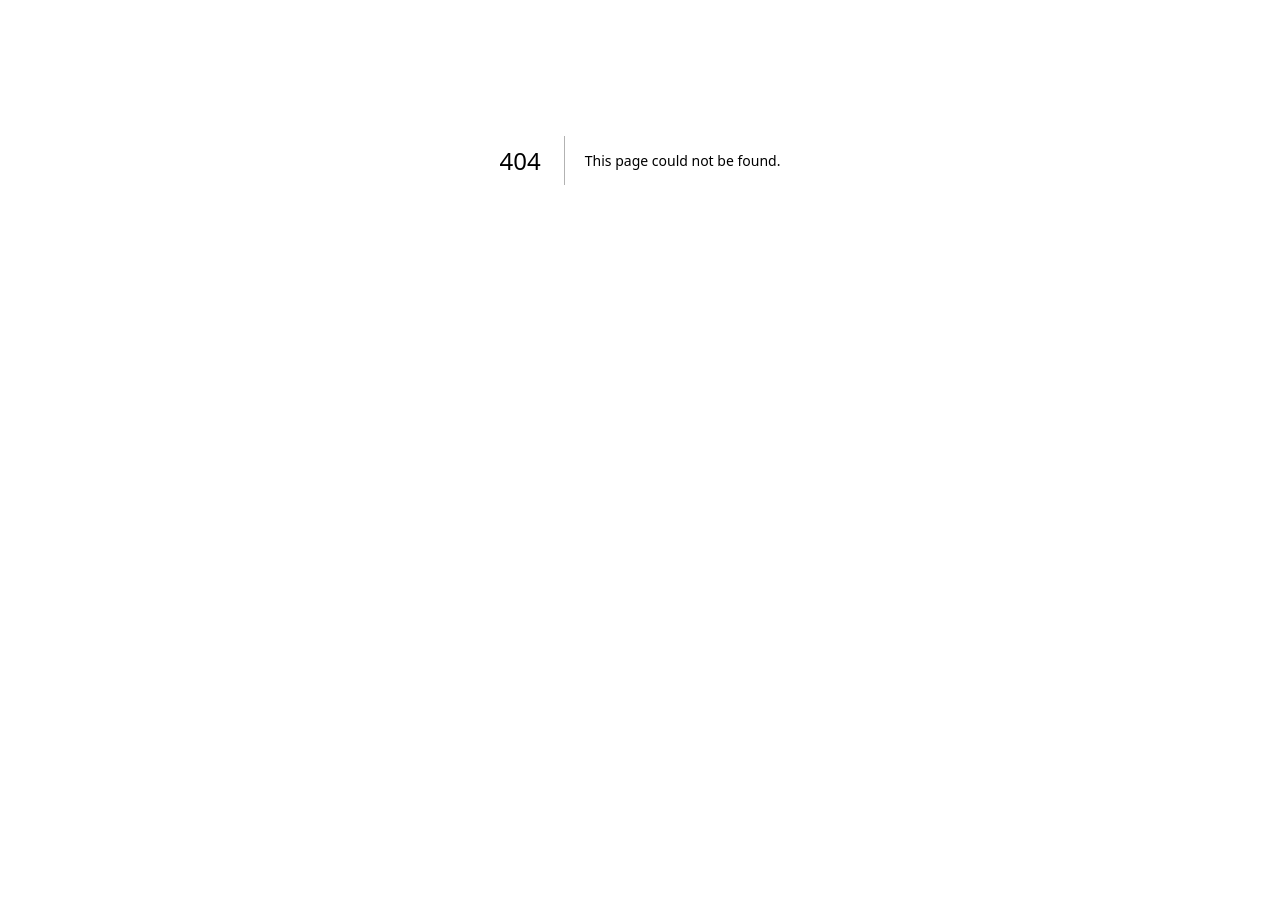
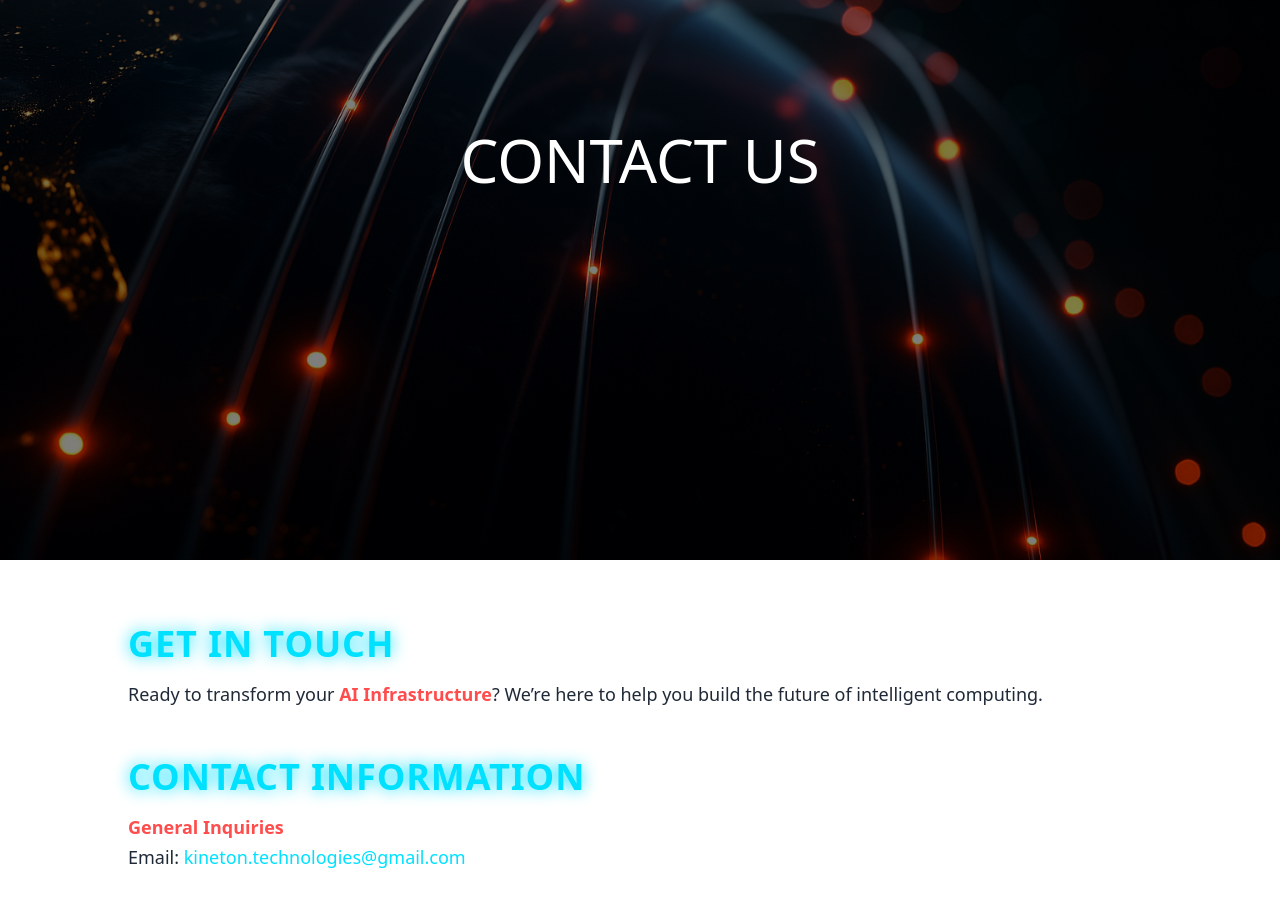
Before and after one commit to ViraajG05/kineton-website-new, a Next.js app: page /contact in a window 1280 px wide. Before the commit this address had no page. Shown: the part 240-1146 px from the top of the page. Before the commit the page ends 800 px from the top, so only its background shows below. Built offline with nearby package versions, Linux system fonts and the light colour scheme.

Commit message:
added contact us page

```diff
--- /dev/null
+++ b/app/contact/page.tsx
@@ -0,0 +1,173 @@
+import Image from "next/image";
+import Header from "@/components/Header";
+import Footer from "@/components/Footer";
+
+export default function Contact() {
+  return (
+    <main className="min-h-screen bg-white dark:bg-black transition-colors duration-300">
+      <Header />
+
+      {/* Hero Section */}
+      <section
+        className="relative w-full h-screen flex items-center justify-center text-center"
+        style={{
+          backgroundImage: "url('/contact.png')",
+          backgroundSize: "cover",
+          backgroundPosition: "center",
+          backgroundRepeat: "no-repeat",
+        }}
+      >
+
+        {/* Dark overlay so it looks same in light/dark mode */}
+        <div className="absolute inset-0 bg-black/50" />
+        {/* Content */}
+        <h1 className="relative z-10 text-white font-roboto text-4xl md:text-6xl">
+          CONTACT US
+        </h1>
+      </section>
+
+      {/* Get in Touch */}
+      <section className="w-full px-6 py-16 bg-white dark:bg-black transition-colors duration-300">
+        <div className="max-w-5xl mx-auto space-y-12">
+          {/* Intro */}
+          <div>
+            <h2 className="text-[#00E0FF] text-3xl md:text-4xl font-bold mb-4 tracking-wide drop-shadow-[0_0_8px_#00E0FF]">
+              GET IN TOUCH
+            </h2>
+            <p className="text-gray-800 dark:text-white text-lg leading-relaxed">
+              Ready to transform your{" "}
+              <span className="text-[#FF4C4C] font-semibold">AI Infrastructure</span>?
+              We’re here to help you build the future of intelligent computing.
+            </p>
+          </div>
+
+          {/* Contact Info */}
+          <div>
+            <h2 className="text-[#00E0FF] text-3xl md:text-4xl font-bold mb-4 tracking-wide drop-shadow-[0_0_8px_#00E0FF]">
+              CONTACT INFORMATION
+            </h2>
+            <p className="text-gray-800 dark:text-white text-lg leading-relaxed">
+              <span className="text-[#FF4C4C] font-semibold">General Inquiries</span> <br />
+              Email: <span className="text-[#00E0FF]">kineton.technologies@gmail.com</span>
+            </p>
+          </div>
+        </div>
+      </section>
+
+      {/* Areas of Interest */}
+      <section className="w-full min-h-screen bg-white dark:bg-black flex flex-col items-center justify-center px-6 transition-colors duration-300">
+        <h2 className="font-roboto text-[#00E0FF] text-3xl md:text-4xl font-bold mb-12 text-center">
+          AREAS OF INTEREST
+        </h2>
+
+        <div className="grid grid-cols-1 md:grid-cols-2 gap-8 max-w-5xl w-full">
+          {/* Card Template */}
+          {[
+            {
+              title: "EARLY ACCESS PROGRAM",
+              desc: "Get early access to our edge computing development tools.",
+            },
+            {
+              title: "OEM INTEGRATION",
+              desc: "Custom solutions for robotics, XR, and edge AI deployments.",
+            },
+            {
+              title: "PARTNERSHIP OPPORTUNITY",
+              desc: "Collaborate with us on cutting-edge AI solutions.",
+            },
+            {
+              title: "INVESTMENT & MEDIA",
+              desc: "Press inquiries and investment proposals.",
+            },
+          ].map((item, idx) => (
+            <div
+              key={idx}
+              className="bg-[#f0f4ff] dark:bg-[#061137] text-gray-800 dark:text-white rounded-lg p-6 shadow-lg transition-colors duration-300"
+            >
+              <h3 className="font-roboto text-lg font-bold mb-2">{item.title}</h3>
+              <p className="font-figtree text-sm">{item.desc}</p>
+            </div>
+          ))}
+        </div>
+      </section>
+
+      {/* Contact Form */}
+      <section className="w-full min-h-screen bg-white dark:bg-black flex items-center justify-center px-6 transition-colors duration-300">
+        <div className="w-full max-w-6xl">
+          <h2 className="text-left font-roboto text-[#00E0FF] text-4xl md:text-5xl font-bold mb-12 tracking-wide drop-shadow-[0_0_10px_#00E0FF]">
+            REACH OUT TO US
+          </h2>
+
+          <form className="grid grid-cols-1 md:grid-cols-2 gap-8">
+            {/* Name */}
+            <div>
+              <label className="block text-gray-800 dark:text-white font-medium mb-2">
+                Name <span className="text-red-500">*</span>
+              </label>
+              <input
+                type="text"
+                className="w-full bg-gray-100 dark:bg-[#1A1A1A] text-gray-800 dark:text-white placeholder-gray-500 p-4 rounded-lg border border-transparent focus:outline-none focus:border-[#00E0FF] focus:ring-1 focus:ring-[#00E0FF] transition-colors duration-300"
+              />
+            </div>
+
+            {/* Designation */}
+            <div>
+              <label className="block text-gray-800 dark:text-white font-medium mb-2">
+                Designation <span className="text-red-500">*</span>
+              </label>
+              <input
+                type="text"
+                className="w-full bg-gray-100 dark:bg-[#1A1A1A] text-gray-800 dark:text-white placeholder-gray-500 p-4 rounded-lg border border-transparent focus:outline-none focus:border-[#00E0FF] focus:ring-1 focus:ring-[#00E0FF] transition-colors duration-300"
+              />
+            </div>
+
+            {/* Company Name */}
+            <div>
+              <label className="block text-gray-800 dark:text-white font-medium mb-2">
+                Company Name <span className="text-red-500">*</span>
+              </label>
+              <input
+                type="text"
+                className="w-full bg-gray-100 dark:bg-[#1A1A1A] text-gray-800 dark:text-white placeholder-gray-500 p-4 rounded-lg border border-transparent focus:outline-none focus:border-[#00E0FF] focus:ring-1 focus:ring-[#00E0FF] transition-colors duration-300"
+              />
+            </div>
+
+            {/* Email */}
+            <div>
+              <label className="block text-gray-800 dark:text-white font-medium mb-2">
+                Email ID <span className="text-red-500">*</span>
+              </label>
+              <input
+                type="email"
+                className="w-full bg-gray-100 dark:bg-[#1A1A1A] text-gray-800 dark:text-white placeholder-gray-500 p-4 rounded-lg border border-transparent focus:outline-none focus:border-[#00E0FF] focus:ring-1 focus:ring-[#00E0FF] transition-colors duration-300"
+              />
+            </div>
+
+            {/* Message */}
+            <div className="md:col-span-2">
+              <label className="block text-gray-800 dark:text-white font-medium mb-2">
+                Message
+              </label>
+              <textarea
+                rows={6}
+                className="w-full bg-gray-100 dark:bg-[#1A1A1A] text-gray-800 dark:text-white placeholder-gray-500 p-4 rounded-lg border border-transparent focus:outline-none focus:border-[#00E0FF] focus:ring-1 focus:ring-[#00E0FF] transition-colors duration-300"
+              ></textarea>
+            </div>
+
+            {/* Submit */}
+            <div className="md:col-span-2">
+              <button
+                type="submit"
+                className="bg-gradient-to-r from-[#00E0FF] to-[#00FFA3] text-black font-bold py-3 px-8 rounded-lg shadow-[0_0_15px_#00E0FF] hover:scale-105 transition-transform duration-300"
+              >
+                Submit
+              </button>
+            </div>
+          </form>
+        </div>
+      </section>
+
+      <Footer />
+    </main>
+  );
+}
--- a/components/Header.tsx
+++ b/components/Header.tsx
@@ -23,7 +23,7 @@ export default function Header() {
             <Link href="#home" className="nav-item">Home</Link>
             <Link href="/products" className="nav-item">Product</Link>
             <Link href="/solutions" className="nav-item">Solution</Link>
-            <Link href="#contact" className="nav-item">Contact</Link>
+            <Link href="/contact" className="nav-item">Contact</Link>
 
             <button className="btn-primary">Join the Waitlist →</button>
             <button className="btn-outline">Sign Up</button>
```
Also changed, not shown: public/contact.png (added), 1 other file (tests, documents, lock files or other folders).
